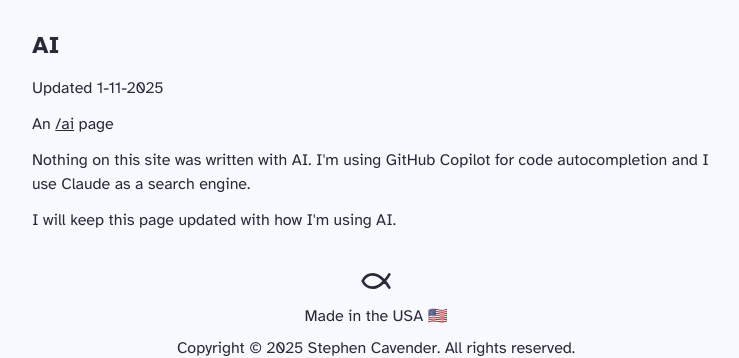
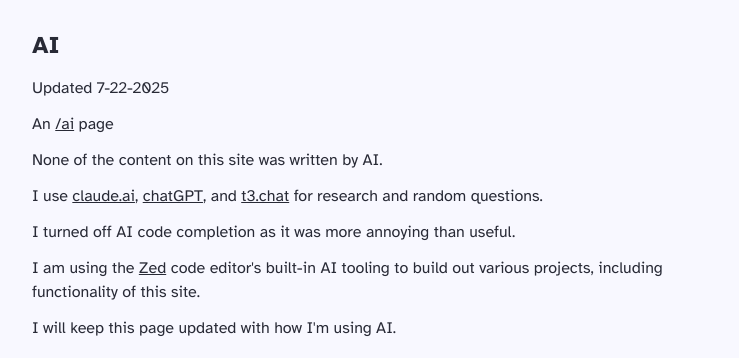
Before and after one commit to StephenCavender/cavender.foo, an Astro site: page /ai in a window 1280 px wide. Shown: the part 79-437 px from the top of the page, without its empty margins (264-1003 px from the left). Built offline with nearby package versions, Linux system fonts and the light colour scheme; Astro itself is replaced by a stand-in of ours.

Commit message:
update ai page

```diff
--- a/src/pages/ai.astro
+++ b/src/pages/ai.astro
@@ -4,13 +4,20 @@
 
 <BaseLayout>
   <h2>AI</h2>
-  <p>Updated 1-11-2025</p>
+  <p>Updated 7-22-2025</p>
   <p>An <a href="https://slashai.page/">/ai</a> page</p>
 
   <section>
+    <p>None of the content on this site was written by AI.</p>
     <p>
-      Nothing on this site was written with AI. I'm using GitHub Copilot for
-      code autocompletion and I use Claude as a search engine.
+      I use <a href="https://claude.ai">claude.ai</a>, <a
+        href="https://chatgpt.com/">chatGPT</a
+      >, and <a href="https://t3.chat/">t3.chat</a> for research and random questions.
+    </p>
+    <p>I turned off AI code completion as it was more annoying than useful.</p>
+    <p>
+      I am using the <a href="https://zed.dev">Zed</a> code editor's built-in AI
+      tooling to build out various projects, including functionality of this site.
     </p>
     <p>I will keep this page updated with how I'm using AI.</p>
   </section>
```
